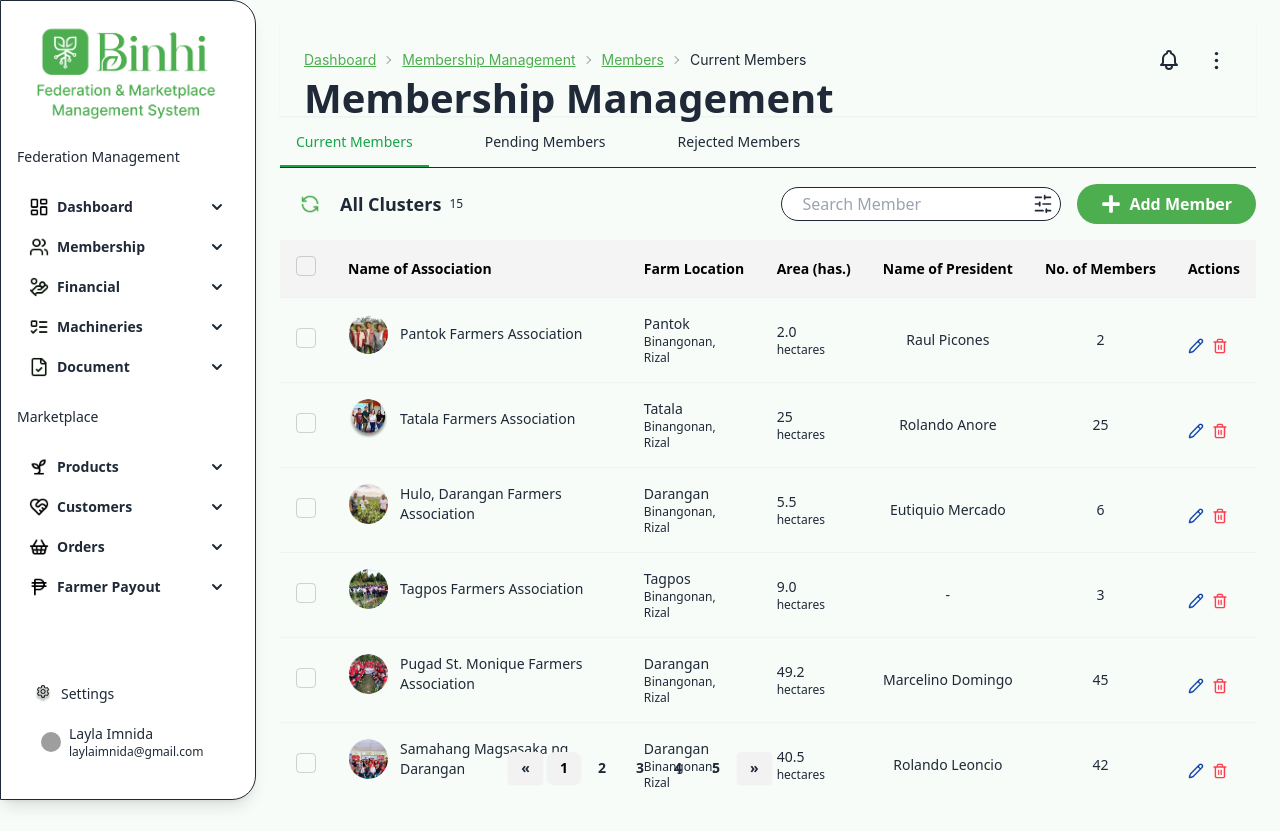
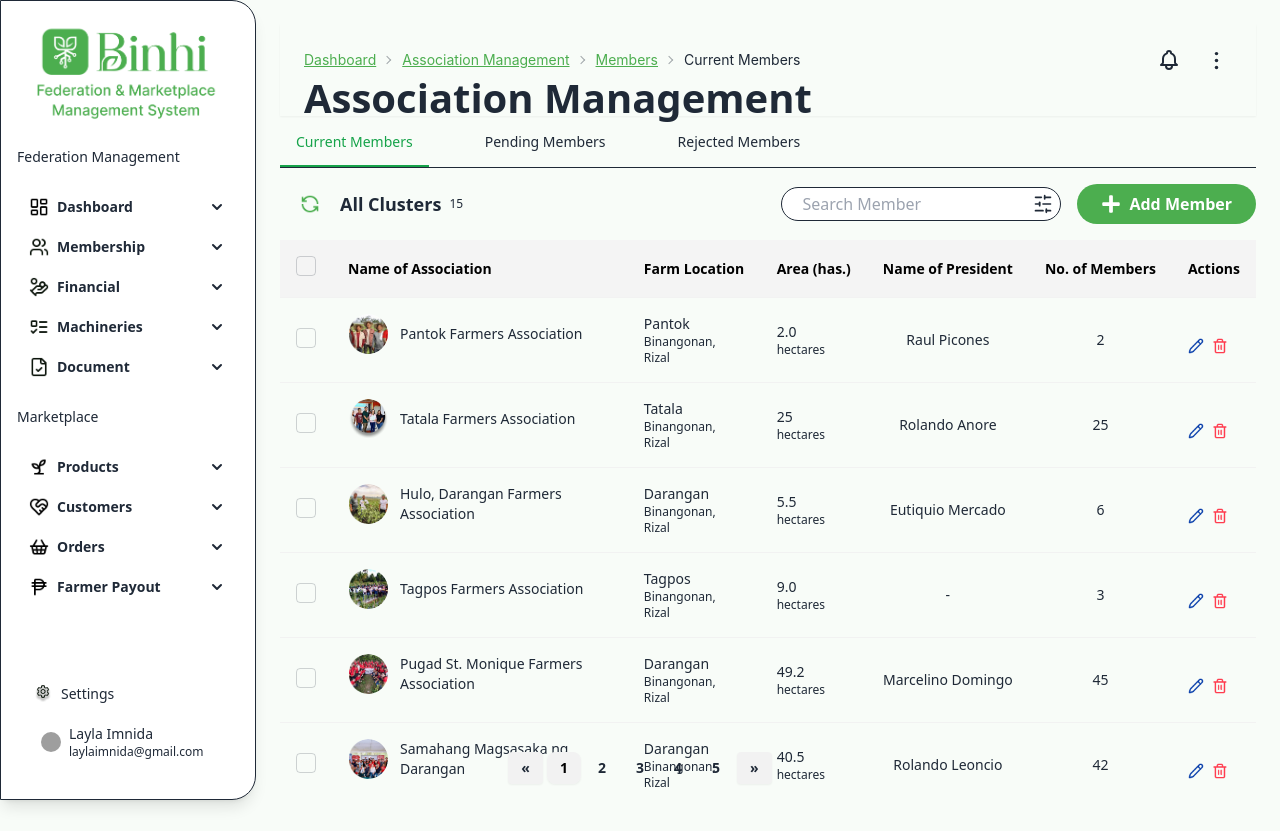
Before and after one commit to Arzion032/binhi-fms-frontend, a React (Vite) app: page /membership in a window 1280 px wide. Built offline with nearby package versions, Linux system fonts and the light colour scheme; grey boxes are pictures that could not be loaded.

Commit message:
Sign up page

```diff
--- a/src/components/Membership.jsx
+++ b/src/components/Membership.jsx
@@ -477,7 +477,7 @@ export default function MemberTabs() {
         <div className="text-sm breadcrumbs font-inter text-base">
           <ul>
             <li><a className="text-binhigreen underline">Dashboard</a></li>
-            <li><a className="text-binhigreen underline">Membership Management</a></li>
+            <li><a className="text-binhigreen underline">Association Management</a></li>
             <li><a className="text-binhigreen underline">Members</a></li>
             <li className="text-gray-400">
               {activeTab === "current"
@@ -531,7 +531,7 @@ export default function MemberTabs() {
 
     {/* Page Title */}
     <div className="px-6 pb-4 h-5 flex items-center">
-      <h1 className="text-[40px] font-bold text-gray-800">Membership Management</h1>
+      <h1 className="text-[40px] font-bold text-gray-800">Association Management</h1>
     </div>
   </div>
 
```
